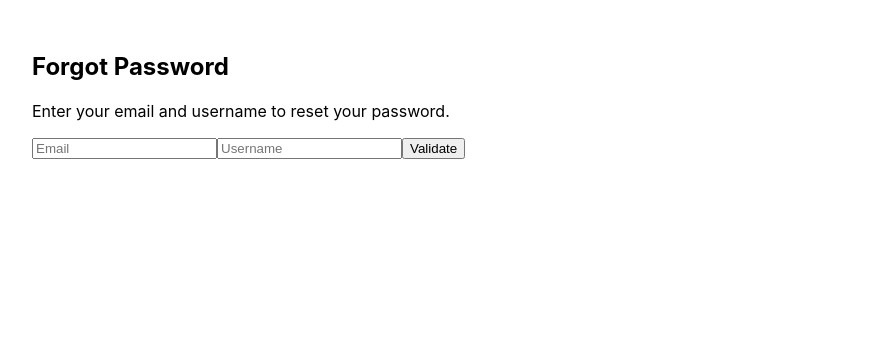
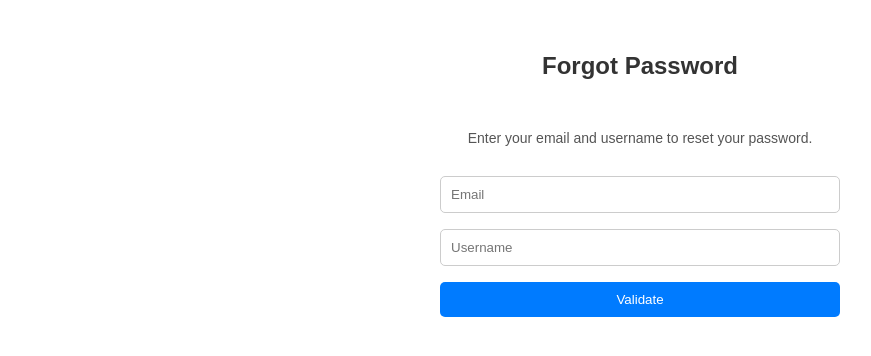
Before and after one commit to anasrajput2580/cart-app, a React (Create React App) app: page /forgot-password in a window 1280 px wide. Shown: the top 356 px of the page, without its empty margins (0-871 px from the left). Built offline with nearby package versions, Linux system fonts and the light colour scheme.

Commit message:
Set Forget Passwrord Page

```diff
--- a/src/components/ForgotPassword.js
+++ b/src/components/ForgotPassword.js
@@ -128,10 +128,11 @@ const ForgotPassword = () => {
   const [newPassword, setNewPassword] = useState('');
   const [step, setStep] = useState(1); // Step 1: Enter details, Step 2: Reset password
   const [message, setMessage] = useState('');
+  const [showLoginButton, setShowLoginButton] = useState(false); // Track login button visibility
 
   const handleValidation = async (e) => {
     e.preventDefault();
-    const response = await fetch('/api/validate-user', {
+    const response = await fetch("http://localhost:5000/api/validate-user", {
       method: 'POST',
       headers: {
         'Content-Type': 'application/json',
@@ -141,6 +142,7 @@ const ForgotPassword = () => {
 
     if (response.ok) {
       setStep(2); // Move to password reset step
+      setMessage('');
     } else {
       setMessage('Invalid email or username.');
     }
@@ -148,7 +150,7 @@ const ForgotPassword = () => {
 
   const handlePasswordReset = async (e) => {
     e.preventDefault();
-    const response = await fetch('/api/reset-password', {
+    const response = await fetch("http://localhost:5000/api/reset-password", {
       method: 'POST',
       headers: {
         'Content-Type': 'application/json',
@@ -158,23 +160,25 @@ const ForgotPassword = () => {
 
     if (response.ok) {
       setMessage('Password successfully updated. You can now log in.');
+      setShowLoginButton(true); // Show the login button
     } else {
       setMessage('Failed to reset password. Please try again.');
     }
   };
 
   return (
-    <div style={{ padding: '2rem' }}>
+    <div style={{ padding: '2rem', fontFamily: 'Arial, sans-serif', maxWidth: '400px', margin: 'auto', textAlign: 'center' }}>
       {step === 1 ? (
-        <form onSubmit={handleValidation}>
-          <h2>Forgot Password</h2>
-          <p>Enter your email and username to reset your password.</p>
+        <form onSubmit={handleValidation} style={{ display: 'flex', flexDirection: 'column', gap: '1rem' }}>
+          <h2 style={{ color: '#333' }}>Forgot Password</h2>
+          <p style={{ fontSize: '14px', color: '#555' }}>Enter your email and username to reset your password.</p>
           <input
             type="email"
             placeholder="Email"
             value={email}
             onChange={(e) => setEmail(e.target.value)}
             required
+            style={{ padding: '10px', border: '1px solid #ccc', borderRadius: '5px' }}
           />
           <input
             type="text"
@@ -182,24 +186,66 @@ const ForgotPassword = () => {
             value={username}
             onChange={(e) => setUsername(e.target.value)}
             required
+            style={{ padding: '10px', border: '1px solid #ccc', borderRadius: '5px' }}
           />
-          <button type="submit">Validate</button>
+          <button
+            type="submit"
+            style={{
+              padding: '10px 20px',
+              border: 'none',
+              borderRadius: '5px',
+              backgroundColor: '#007bff',
+              color: '#fff',
+              cursor: 'pointer',
+            }}
+          >
+            Validate
+          </button>
         </form>
       ) : (
-        <form onSubmit={handlePasswordReset}>
-          <h2>Reset Password</h2>
-          <p>Enter your new password below.</p>
+        <form onSubmit={handlePasswordReset} style={{ display: 'flex', flexDirection: 'column', gap: '1rem' }}>
+          <h2 style={{ color: '#333' }}>Reset Password</h2>
+          <p style={{ fontSize: '14px', color: '#555' }}>Enter your new password below.</p>
           <input
             type="password"
             placeholder="New Password"
             value={newPassword}
             onChange={(e) => setNewPassword(e.target.value)}
             required
+            style={{ padding: '10px', border: '1px solid #ccc', borderRadius: '5px' }}
           />
-          <button type="submit">Reset Password</button>
+          <button
+            type="submit"
+            style={{
+              padding: '10px 20px',
+              border: 'none',
+              borderRadius: '5px',
+              backgroundColor: '#007bff',
+              color: '#fff',
+              cursor: 'pointer',
+            }}
+          >
+            Reset Password
+          </button>
         </form>
       )}
-      {message && <p>{message}</p>}
+      {message && <p style={{ color: '#28a745', marginTop: '1rem' }}>{message}</p>}
+      {showLoginButton && (
+        <button
+          onClick={() => (window.location.href = '/')}
+          style={{
+            marginTop: '1rem',
+            padding: '10px 20px',
+            border: 'none',
+            borderRadius: '5px',
+            backgroundColor: '#28a745',
+            color: '#fff',
+            cursor: 'pointer',
+          }}
+        >
+          Go to Login
+        </button>
+      )}
     </div>
   );
 };
```
